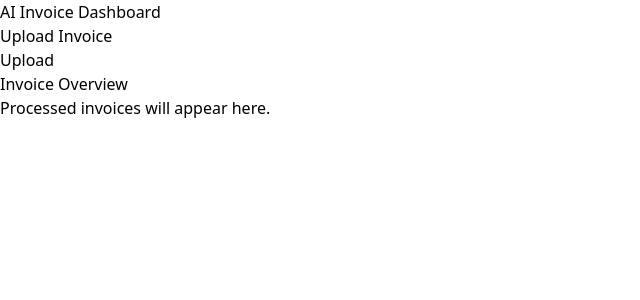
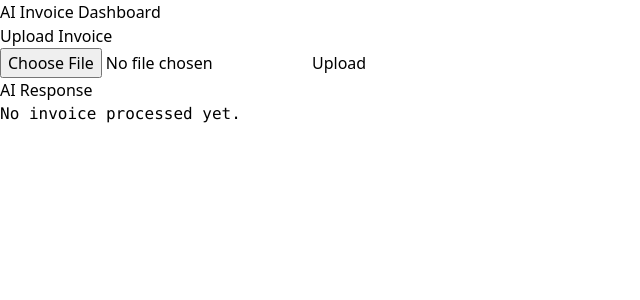
Before and after one commit to hetushah2708/ai-whatsapp-invoice-assistant, a React app in the folder frontend/: page / in a window 1280 px wide. Shown: the top 300 px of the page, without its empty margins (0-640 px from the left). Built offline with nearby package versions, Linux system fonts and the light colour scheme; the HTML template or start-up script is replaced by a standard one.

Commit message:
Integrated frontend upload with AI backend

```diff
--- a/frontend/package.json
+++ b/frontend/package.json
@@ -10,6 +10,7 @@
     "preview": "vite preview"
   },
   "dependencies": {
+    "axios": "^1.16.0",
     "react": "^19.2.5",
     "react-dom": "^19.2.5"
   },
--- a/frontend/src/App.jsx
+++ b/frontend/src/App.jsx
@@ -1,4 +1,48 @@
+import { useState } from "react";
+
+import api from "./api/axios";
+
+
 function App() {
+
+  const [file, setFile] = useState(null);
+
+  const [loading, setLoading] = useState(false);
+
+  const [response, setResponse] = useState(null);
+
+
+  const handleUpload = async () => {
+
+    if (!file) return;
+
+    const formData = new FormData();
+
+    formData.append("file", file);
+
+    try {
+
+      setLoading(true);
+
+      const res = await api.post("/upload", formData, {
+
+        headers: {
+          "Content-Type": "multipart/form-data",
+        },
+      });
+
+      setResponse(res.data);
+
+    } catch (error) {
+
+      console.error(error);
+
+    } finally {
+
+      setLoading(false);
+    }
+  };
+
 
   return (
 
@@ -18,9 +62,18 @@ function App() {
               Upload Invoice
             </h2>
 
-            <button className="bg-white text-black px-4 py-2 rounded-xl font-medium hover:bg-zinc-200 transition">
+            <input
+              type="file"
+              onChange={(e) => setFile(e.target.files[0])}
+              className="mb-4 block"
+            />
 
-              Upload
+            <button
+              onClick={handleUpload}
+              className="bg-white text-black px-4 py-2 rounded-xl font-medium hover:bg-zinc-200 transition"
+            >
+
+              {loading ? "Processing..." : "Upload"}
 
             </button>
 
@@ -29,12 +82,16 @@ function App() {
           <div className="bg-zinc-900 p-6 rounded-2xl border border-zinc-800 md:col-span-2">
 
             <h2 className="text-2xl font-semibold mb-4">
-              Invoice Overview
+              AI Response
             </h2>
 
-            <p className="text-zinc-400">
-              Processed invoices will appear here.
-            </p>
+            <pre className="text-sm text-zinc-300 whitespace-pre-wrap">
+
+              {response
+                ? JSON.stringify(response, null, 2)
+                : "No invoice processed yet."}
+
+            </pre>
 
           </div>
 
--- /dev/null
+++ b/frontend/src/api/axios.js
@@ -0,0 +1,8 @@
+import axios from "axios";
+
+const api = axios.create({
+
+  baseURL: "http://127.0.0.1:8000",
+});
+
+export default api;
```
Also changed, not shown: 1 other file (tests, documents, lock files or other folders).
